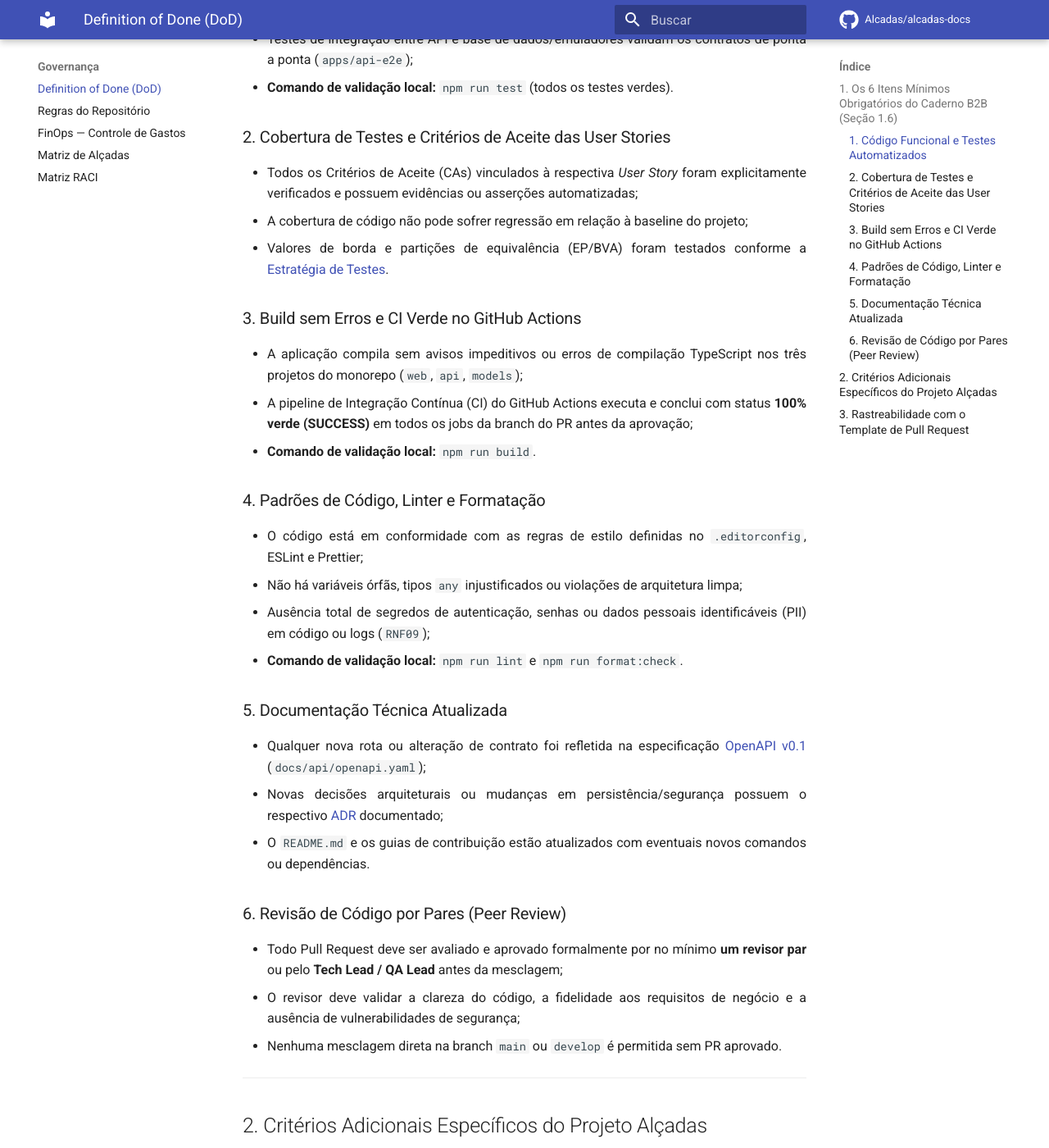
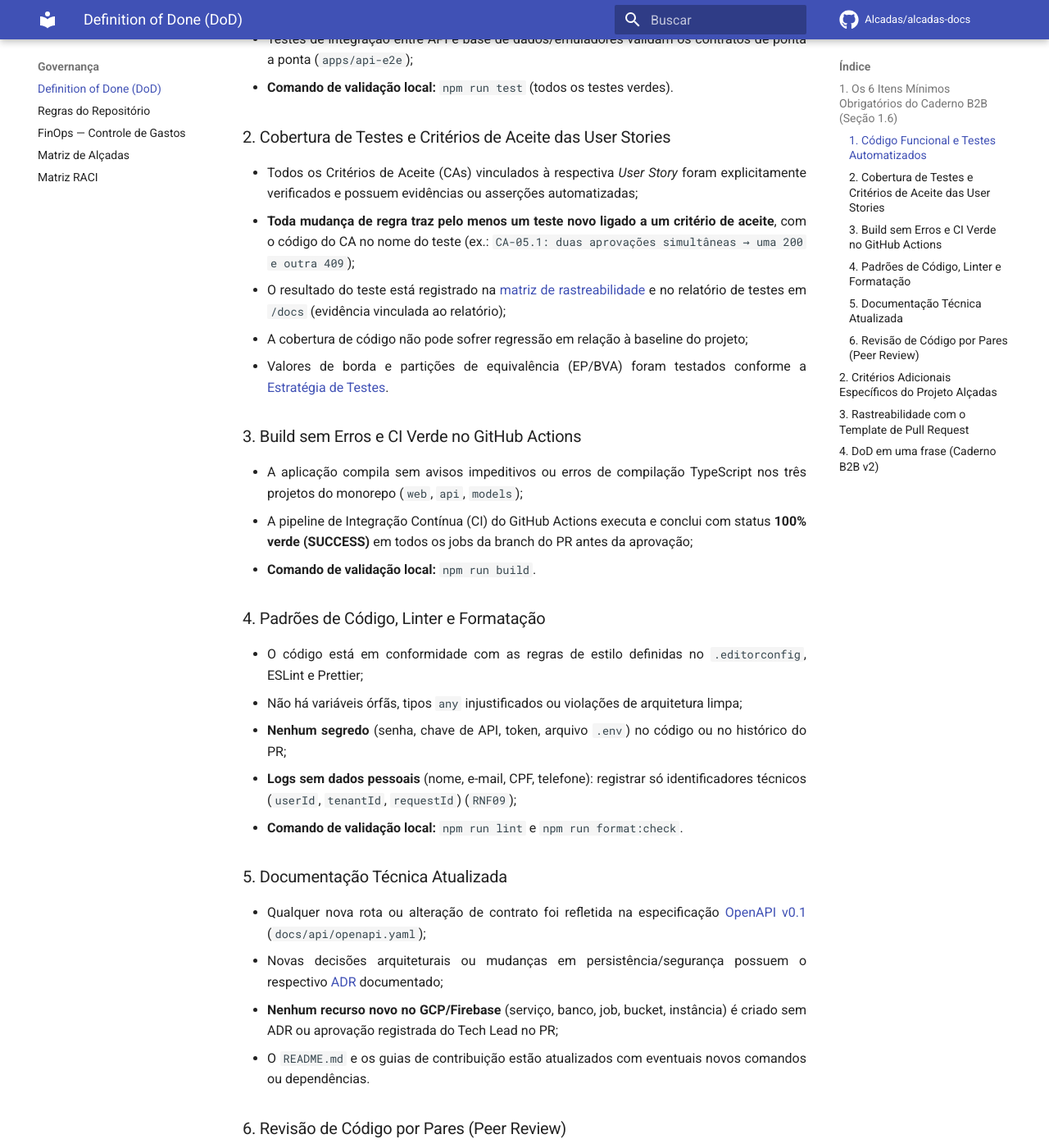
Before and after one commit to Alcadas/alcadas-docs, an MkDocs documentation site: the page built from docs/governanca/dod.md, in a window 1280 px wide and 1400 px high, scrolled down 762 px. Shown: the whole window at 82% size. Built offline with MkDocs 1.6.1 and Material for MkDocs 9.7.7, drawn with Linux system fonts in a browser that asks for light colours; comment, search, counter and statistics services are not loaded; some of the changed text lies outside the part shown.

Commit message:
docs(governanca): completa a DoD e adiciona regras do repositório e FinOps (#15)
- DoD com todos os itens do Caderno B2B 1.6: revisão por pessoa diferente
  do autor, teste novo ligado a critério de aceite, logs sem PII e nenhum
  recurso GCP sem ADR/aprovação do Tech Lead.
- Página de regras do repositório com a configuração da proteção de branch.
- Página de FinOps com o roteiro das evidências do CP2 (prints pendentes).

```diff
--- a/docs/governanca/dod.md
+++ b/docs/governanca/dod.md
@@ -18,6 +18,8 @@ Para que qualquer *Pull Request (PR)* ou item do backlog seja dado como *Pronto
 
 ### 2. Cobertura de Testes e Critérios de Aceite das User Stories
 - Todos os Critérios de Aceite (CAs) vinculados à respectiva *User Story* foram explicitamente verificados e possuem evidências ou asserções automatizadas;
+- **Toda mudança de regra traz pelo menos um teste novo ligado a um critério de aceite**, com o código do CA no nome do teste (ex.: `CA-05.1: duas aprovações simultâneas → uma 200 e outra 409`);
+- O resultado do teste está registrado na [matriz de rastreabilidade](../rastreabilidade.md) e no relatório de testes em `/docs` (evidência vinculada ao relatório);
 - A cobertura de código não pode sofrer regressão em relação à baseline do projeto;
 - Valores de borda e partições de equivalência (EP/BVA) foram testados conforme a [Estratégia de Testes](../testes/estrategia_de_testes.md).
 
@@ -29,18 +31,20 @@ Para que qualquer *Pull Request (PR)* ou item do backlog seja dado como *Pronto
 ### 4. Padrões de Código, Linter e Formatação
 - O código está em conformidade com as regras de estilo definidas no `.editorconfig`, ESLint e Prettier;
 - Não há variáveis órfãs, tipos `any` injustificados ou violações de arquitetura limpa;
-- Ausência total de segredos de autenticação, senhas ou dados pessoais identificáveis (PII) em código ou logs (`RNF09`);
+- **Nenhum segredo** (senha, chave de API, token, arquivo `.env`) no código ou no histórico do PR;
+- **Logs sem dados pessoais** (nome, e-mail, CPF, telefone): registrar só identificadores técnicos (`userId`, `tenantId`, `requestId`) (`RNF09`);
 - **Comando de validação local:** `npm run lint` e `npm run format:check`.
 
 ### 5. Documentação Técnica Atualizada
 - Qualquer nova rota ou alteração de contrato foi refletida na especificação [OpenAPI v0.1](../api/index.md) (`docs/api/openapi.yaml`);
 - Novas decisões arquiteturais ou mudanças em persistência/segurança possuem o respectivo [ADR](../arquitetura/adrs/index.md) documentado;
+- **Nenhum recurso novo no GCP/Firebase** (serviço, banco, job, bucket, instância) é criado sem ADR ou aprovação registrada do Tech Lead no PR;
 - O `README.md` e os guias de contribuição estão atualizados com eventuais novos comandos ou dependências.
 
 ### 6. Revisão de Código por Pares (Peer Review)
-- Todo Pull Request deve ser avaliado e aprovado formalmente por no mínimo **um revisor par** ou pelo **Tech Lead / QA Lead** antes da mesclagem;
+- Todo Pull Request deve ser aprovado por **pelo menos uma pessoa diferente do autor** (par, Tech Lead ou QA) antes da mesclagem — o [CODEOWNERS](regras-repositorio.md) chama o revisor da área automaticamente;
 - O revisor deve validar a clareza do código, a fidelidade aos requisitos de negócio e a ausência de vulnerabilidades de segurança;
-- Nenhuma mesclagem direta na branch `main` ou `develop` é permitida sem PR aprovado.
+- Nenhuma mesclagem direta na branch `main` ou `develop` é permitida sem PR aprovado e CI verde — a regra é aplicada pela [proteção de branch](regras-repositorio.md).
 
 ---
 
@@ -62,4 +66,11 @@ Além dos seis itens gerais do Caderno B2B, a equipe do **Alçadas** estabelece
 
 Para assegurar que nenhum item da DoD seja esquecido pelos desenvolvedores, todos os 6 itens mínimos do Caderno B2B e os critérios do projeto estão incorporados como caixas de seleção obrigatórias no template de submissão do GitHub:
 
-👉 [Visualizar Template de Pull Request](https://github.com/Alcadas/alcadas-docs/blob/main/.github/PULL_REQUEST_TEMPLATE.md)
+- [Template de PR do `alcadas-core`](https://github.com/Alcadas/alcadas-core/blob/develop/.github/PULL_REQUEST_TEMPLATE.md) (código)
+- [Template de PR do `alcadas-docs`](https://github.com/Alcadas/alcadas-docs/blob/main/.github/PULL_REQUEST_TEMPLATE.md) (documentação)
+
+---
+
+## 4. DoD em uma frase (Caderno B2B v2)
+
+> Uma história só está concluída quando tem **implementação, teste, critério de aceite validado, PR revisado por outra pessoa, CI verde, documentação atualizada e evidência vinculada ao relatório**.
```
Also changed, not shown: docs/governanca/finops.md (added, +48 -0 lines), docs/governanca/regras-repositorio.md (added, +52 -0 lines).
